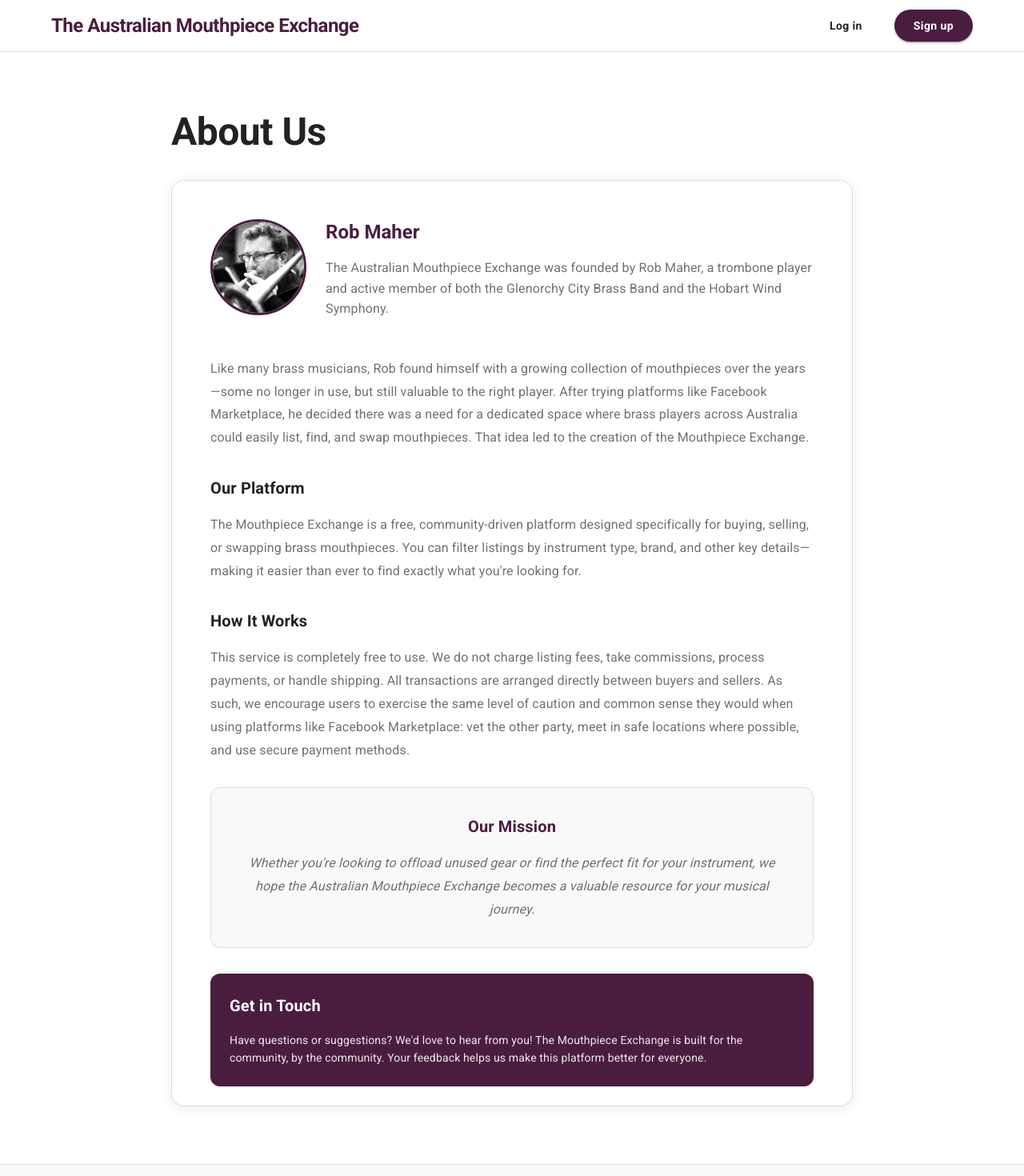
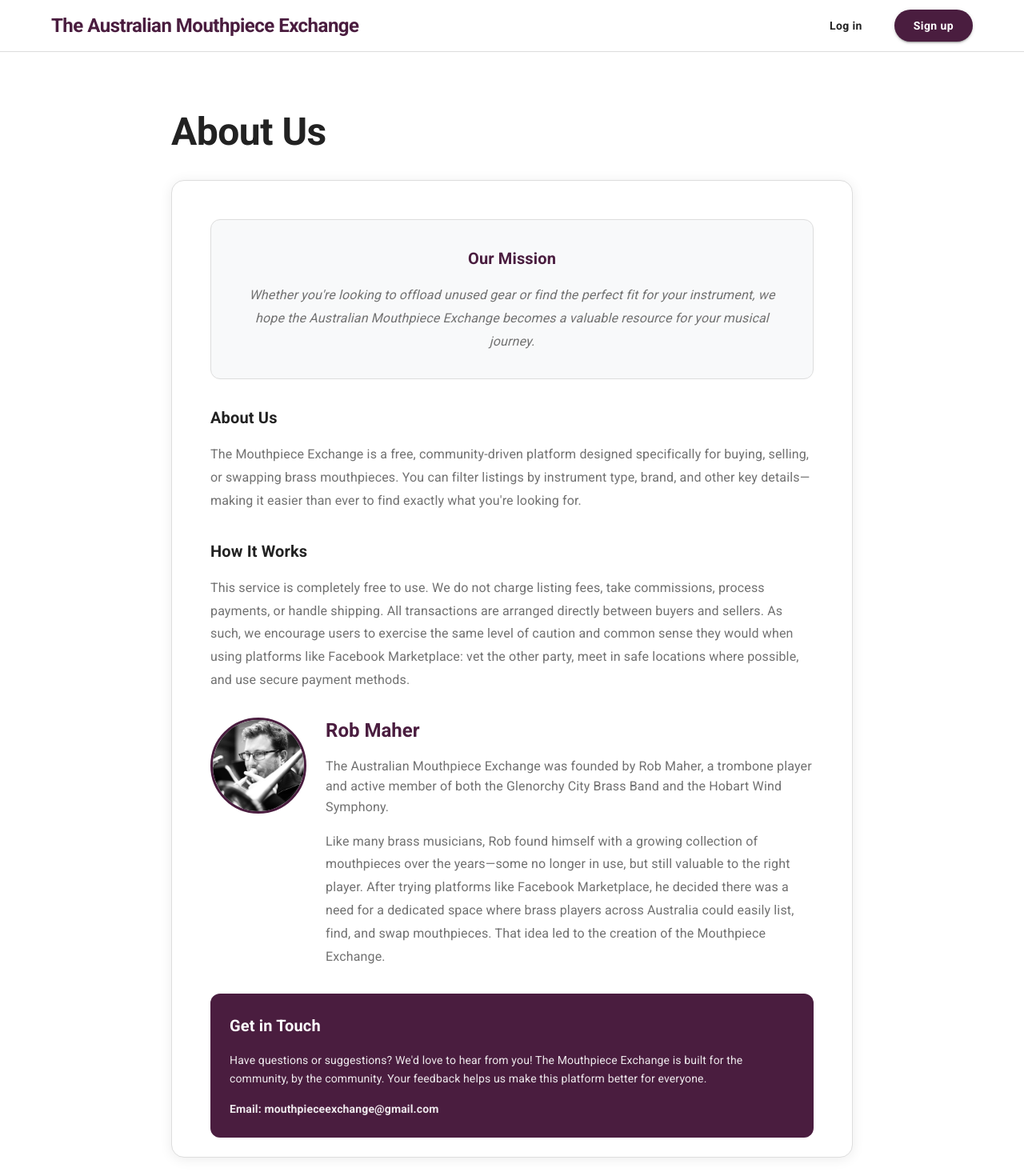
Before and after one commit to Rob-3rt/australian-mouthpiece-exchange, a React (Vite) app in the folder frontend/: page /about in a window 1280 px wide. Shown: the top 1470 px of the page at 80% size. Built offline with nearby package versions, Linux system fonts and the light colour scheme; no server answers.

Commit message:
Reorder About Us page sections and add email contact - Mission first, then About Us, How It Works, Rob Maher, with email address

```diff
--- a/frontend/src/pages/About.jsx
+++ b/frontend/src/pages/About.jsx
@@ -28,62 +28,38 @@ export default function About() {
           overflow: 'hidden'
         }}>
           <CardContent sx={{ p: { xs: 4, md: 6 } }}>
-            {/* Founder Section */}
+            {/* Mission Statement */}
             <Box sx={{
-              display: 'flex',
-              flexDirection: { xs: 'column', md: 'row' },
-              alignItems: { xs: 'center', md: 'flex-start' },
-              gap: 3,
+              p: 4,
+              backgroundColor: '#f8f9fa',
+              borderRadius: '12px',
+              border: '1px solid #dddddd',
+              textAlign: 'center',
               mb: 4
             }}>
-              <Avatar
+              <Typography
+                variant="h6"
                 sx={{
-                  width: 120,
-                  height: 120,
-                  border: '3px solid #4a1d3f'
-                }}
-                alt="Rob Maher"
-                src="/rob-maher.jpg" // You'll need to add this image to public folder
-              />
-              <Box sx={{ flex: 1 }}>
-                <Typography
-                  variant="h5"
-                  sx={{
+                  color: '#4a1d3f',
                   fontWeight: 600,
-                    color: '#4a1d3f',
                   mb: 2
                 }}
               >
-                  Rob Maher
+                Our Mission
               </Typography>
               <Typography
                 variant="body1"
                 sx={{
                   color: '#717171',
-                    lineHeight: 1.6,
-                    mb: 2
+                  lineHeight: 1.8,
+                  fontStyle: 'italic'
                 }}
               >
-                  The Australian Mouthpiece Exchange was founded by Rob Maher, a trombone player and active member of both the Glenorchy City Brass Band and the Hobart Wind Symphony.
-                </Typography>
-              </Box>
-            </Box>
-
-            {/* Story Section */}
-            <Box sx={{ mb: 4 }}>
-              <Typography
-                variant="body1"
-                sx={{
-                  color: '#717171',
-                  lineHeight: 1.8,
-                  mb: 3
-                }}
-              >
-                Like many brass musicians, Rob found himself with a growing collection of mouthpieces over the years—some no longer in use, but still valuable to the right player. After trying platforms like Facebook Marketplace, he decided there was a need for a dedicated space where brass players across Australia could easily list, find, and swap mouthpieces. That idea led to the creation of the Mouthpiece Exchange.
+                Whether you're looking to offload unused gear or find the perfect fit for your instrument, we hope the Australian Mouthpiece Exchange becomes a valuable resource for your musical journey.
               </Typography>
             </Box>
 
-            {/* Platform Description */}
+            {/* About Us Section */}
             <Box sx={{ mb: 4 }}>
               <Typography
                 variant="h6"
@@ -93,7 +69,7 @@ export default function About() {
                   mb: 2
                 }}
               >
-                Our Platform
+                About Us
               </Typography>
               <Typography
                 variant="body1"
@@ -107,7 +83,7 @@ export default function About() {
               </Typography>
             </Box>
 
-            {/* Service Details */}
+            {/* How It Works */}
             <Box sx={{ mb: 4 }}>
               <Typography
                 variant="h6"
@@ -131,34 +107,54 @@ export default function About() {
               </Typography>
             </Box>
 
-            {/* Mission Statement */}
+            {/* Rob Maher Section */}
             <Box sx={{
-              p: 4,
-              backgroundColor: '#f8f9fa',
-              borderRadius: '12px',
-              border: '1px solid #dddddd',
-              textAlign: 'center'
+              display: 'flex',
+              flexDirection: { xs: 'column', md: 'row' },
+              alignItems: { xs: 'center', md: 'flex-start' },
+              gap: 3,
+              mb: 4
             }}>
+              <Avatar
+                sx={{
+                  width: 120,
+                  height: 120,
+                  border: '3px solid #4a1d3f'
+                }}
+                alt="Rob Maher"
+                src="/rob-maher.jpg"
+              />
+              <Box sx={{ flex: 1 }}>
                 <Typography
-                variant="h6"
+                  variant="h5"
                   sx={{
+                    fontWeight: 600,
                     color: '#4a1d3f',
-                  fontWeight: 600,
                     mb: 2
                   }}
                 >
-                Our Mission
+                  Rob Maher
                 </Typography>
                 <Typography
                   variant="body1"
                   sx={{
                     color: '#717171',
-                  lineHeight: 1.8,
-                  fontStyle: 'italic'
+                    lineHeight: 1.6,
+                    mb: 2
                   }}
                 >
-                Whether you're looking to offload unused gear or find the perfect fit for your instrument, we hope the Australian Mouthpiece Exchange becomes a valuable resource for your musical journey.
+                  The Australian Mouthpiece Exchange was founded by Rob Maher, a trombone player and active member of both the Glenorchy City Brass Band and the Hobart Wind Symphony.
                 </Typography>
+                <Typography
+                  variant="body1"
+                  sx={{
+                    color: '#717171',
+                    lineHeight: 1.8
+                  }}
+                >
+                  Like many brass musicians, Rob found himself with a growing collection of mouthpieces over the years—some no longer in use, but still valuable to the right player. After trying platforms like Facebook Marketplace, he decided there was a need for a dedicated space where brass players across Australia could easily list, find, and swap mouthpieces. That idea led to the creation of the Mouthpiece Exchange.
+                </Typography>
+              </Box>
             </Box>
 
             {/* Contact Information */}
@@ -182,10 +178,21 @@ export default function About() {
                 variant="body2"
                 sx={{
                   opacity: 0.9,
-                  lineHeight: 1.6
+                  lineHeight: 1.6,
+                  mb: 2
                 }}
               >
                 Have questions or suggestions? We'd love to hear from you! The Mouthpiece Exchange is built for the community, by the community. Your feedback helps us make this platform better for everyone.
+              </Typography>
+              <Typography
+                variant="body2"
+                sx={{
+                  opacity: 0.9,
+                  lineHeight: 1.6,
+                  fontWeight: 600
+                }}
+              >
+                Email: mouthpieceexchange@gmail.com
               </Typography>
             </Box>
           </CardContent>
```
Lines whose indentation alone changed are shown as unchanged.
